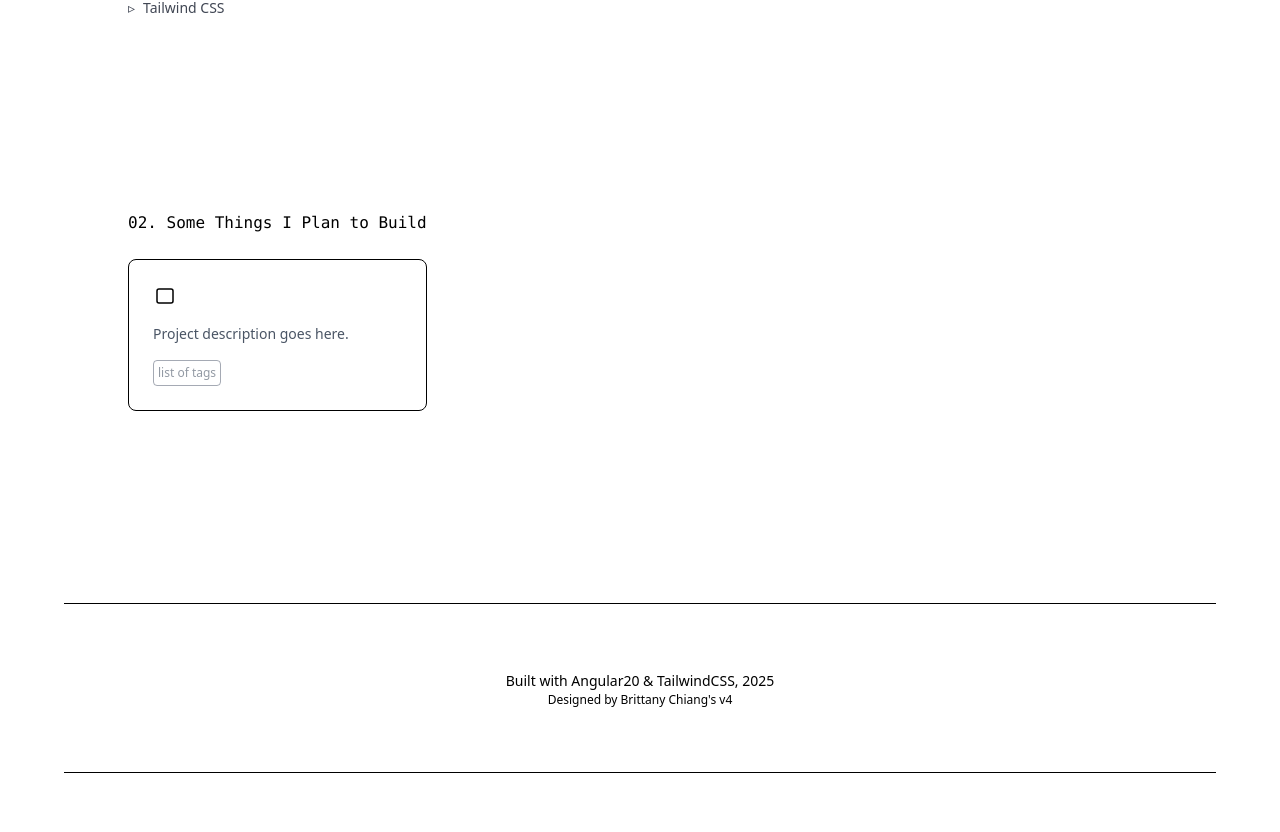
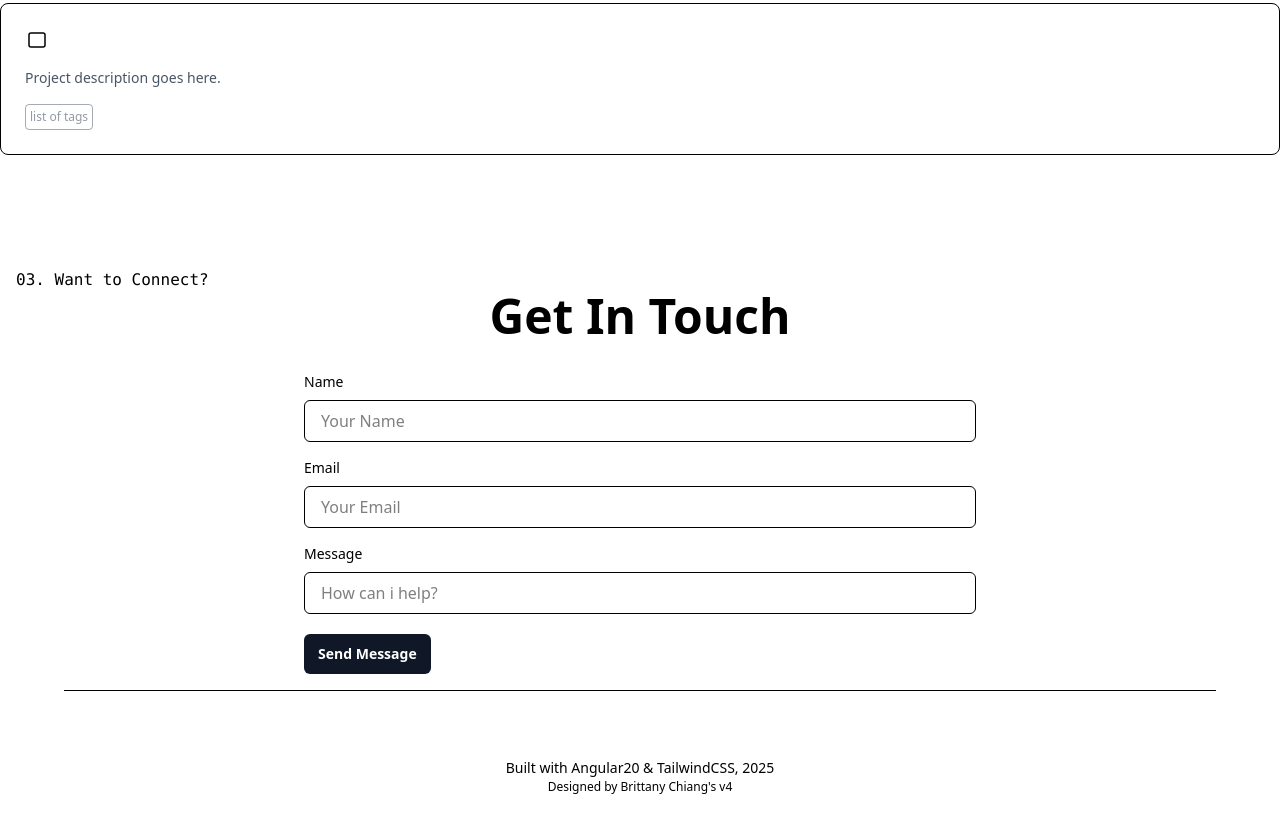
Before and after one commit to alexisnapoles/alexis-portfolio, an Angular app: page /home in a window 1280 px wide. Shown: the part 1275-2107 px from the top of the page. Before the commit the page ends 2048 px from the top, so only its background shows below. Built offline with nearby package versions, Linux system fonts and the light colour scheme.

Commit message:
add & modify: (component and layout): added contact component and modified some layout in hero-banner, home, projects, and about

```diff
--- a/src/app/app.routes.ts
+++ b/src/app/app.routes.ts
@@ -18,4 +18,8 @@ export const routes: Routes = [
     path: 'projects',
     loadComponent: () => import('./pages/projects/projects').then((m) => m.Projects),
   },
+  {
+    path: 'contact',
+    loadComponent: () => import('./pages/contact/contact').then((m) => m.Contact),
+  },
 ];
--- a/src/app/pages/about/about.html
+++ b/src/app/pages/about/about.html
@@ -1,4 +1,4 @@
-<section class="container py-24 text-shadow-white" id="about">
+<section class="container mx-auto p-4 text-shadow-white" id="about">
   <a class="font-mono text-base hover:text-cyan-500">01. About Me</a>
   <div class="grid grid-cols-2 gap-20 md:grid-cols-[1fr, 340px] items-start">
     <div class="w-[50svw] max-w-none text-gray-900/80">
--- /dev/null
+++ b/src/app/pages/contact/contact.html
@@ -0,0 +1,87 @@
+<section class="container mx-auto p-4 text-shadow-white" id="contact">
+  <a class="font-mono text-base hover:text-cyan-500">03. Want to Connect?</a>
+  <h2 class="text-3xl md:text-5xl font-bold text-center">Get In Touch</h2>
+  <div class="mt-8 mx-auto max-w-2xl">
+    <form [formGroup]="contactForm" (ngSubmit)="onSubmit()" class="grid gap-5">
+      <div>
+        <div>
+          <label class="block text-sm mb-2">Name</label>
+          <input
+            formControlName="name"
+            type="text"
+            class="w-full rounded-md bg-accent/20 border px-4 py-2 focus:outline-none focus:ring-2"
+            placeholder="Your Name"
+          />
+          @if (formInput['name'].touched && formInput['name'].invalid) {
+          <p class="mt-1 text-xs text-red-400">Please enter at least 2 characters.</p>
+          }
+        </div>
+        <div>
+          <label class="block text-sm mb-2 mt-4">Email</label>
+          <input
+            formControlName="email"
+            type="email"
+            class="w-full rounded-md bg-accent/20 border px-4 py-2 focus:outline-none focus:ring-2"
+            placeholder="Your Email"
+          />
+          @if (formInput['email'].touched && formInput['email'].invalid) {
+          <p class="mt-1 text-xs text-red-400">Please enter valid email address.</p>
+          }
+        </div>
+        <div>
+          <label class="block text-sm mb-2 mt-4">Message</label>
+          <input
+            formControlName="message"
+            type="email"
+            rows="5"
+            class="w-full rounded-md bg-accent/20 border px-4 py-2 focus:outline-none focus:ring-2"
+            placeholder="How can i help?"
+          />
+          @if (formInput['message'].touched && formInput['message'].invalid) {
+          <p class="mt-1 text-xs text-red-400">Message must be at least 10 characters.</p>
+          }
+        </div>
+      </div>
+      <div class="gap-4">
+        <button
+          type="submit"
+          [disabled]="loading() || contactForm.invalid"
+          class="rounded-md px-3.5 py-2.5 text-sm font-semibold bg-gray-900 text-white hover:bg-gray-100 hover:text-gray-600 self-center"
+        >
+          @if(!loading()) {<span>Send Message</span>} @else {
+          <span class="inline-flex items-center gap-2">
+            <svg class="animate-spin h-5 w-5" viewBox="0 0 50 50">
+              <circle
+                class="opacity-30"
+                cx="25"
+                cy="25"
+                r="20"
+                stroke="currentColor"
+                stroke-width="5"
+                fill="none"
+              />
+              <circle
+                class=""
+                cx="25"
+                cy="25"
+                r="20"
+                stroke="currentColor"
+                stroke-width="5"
+                fill="none"
+                stroke-dasharray="100"
+                stroke-dashoffset="75"
+              />
+            </svg>
+            Sending...
+          </span>
+          }
+        </button>
+        @if(submitted()) {
+        <p class="py-1.5 text-sm font-semibold text-green-700">
+          Thanks! I'll get back to you shortly!
+        </p>
+        }
+      </div>
+    </form>
+  </div>
+</section>
--- /dev/null
+++ b/src/app/pages/contact/contact.ts
@@ -0,0 +1,39 @@
+import { Component, signal } from '@angular/core';
+import { FormGroup, FormBuilder, Validators, ReactiveFormsModule } from '@angular/forms';
+
+@Component({
+  selector: 'app-contact',
+  imports: [ReactiveFormsModule],
+  templateUrl: './contact.html',
+  styleUrl: './contact.css',
+})
+export class Contact {
+  submitted = signal(false);
+  loading = signal(false);
+
+  contactForm: FormGroup;
+
+  constructor(private formBuilder: FormBuilder) {
+    this.contactForm = this.formBuilder.group({
+      name: ['', [Validators.required, Validators.minLength(2)]],
+      email: ['', [Validators.required, Validators.email]],
+      message: ['', [Validators.required, Validators.minLength(10)]],
+    });
+  }
+
+  get formInput() {
+    return this.contactForm.controls;
+  }
+
+  onSubmit() {
+    if (this.contactForm.invalid) {
+      this.contactForm.markAllAsTouched();
+    }
+    this.loading.set(true);
+    setTimeout(() => {
+      this.submitted.set(true);
+      this.loading.set(false);
+      this.contactForm.reset();
+    }, 1000);
+  }
+}
--- a/src/app/pages/home/home.html
+++ b/src/app/pages/home/home.html
@@ -1,7 +1,6 @@
-<div
-  class="w-[80svw] mx-auto min-h-[70svh] md:min-h-[85svh] grid place-items-center md:place-items-start py-24"
->
+<div>
   <app-hero-banner />
   <app-about />
   <app-projects />
+  <app-contact />
 </div>
--- a/src/app/pages/home/home.ts
+++ b/src/app/pages/home/home.ts
@@ -2,10 +2,11 @@ import { Component } from '@angular/core';
 import { HeroBanner } from '../../shared/components/hero-banner/hero-banner';
 import { About } from '../about/about';
 import { Projects } from '../projects/projects';
+import { Contact } from '../contact/contact';
 
 @Component({
   selector: 'app-home',
-  imports: [HeroBanner, About, Projects],
+  imports: [HeroBanner, About, Projects, Contact],
   templateUrl: './home.html',
   styleUrl: './home.css',
 })
--- a/src/app/pages/projects/projects.html
+++ b/src/app/pages/projects/projects.html
@@ -1,4 +1,4 @@
-<section class="container py-24 text-shadow-white" id="projects">
+<section class="container mx-auto py-24 text-shadow-white" id="projects">
   <a class="font-mono text-base hover:text-cyan-500">02. Some Things I Plan to Build</a>
   <div>
     <!-- stuck with property binding: need to ask HOW it is done shout i put it here or sa project-card -->
--- a/src/app/shared/components/hero-banner/hero-banner.html
+++ b/src/app/shared/components/hero-banner/hero-banner.html
@@ -1,5 +1,5 @@
 <section
-  class="container min-h-[70svh] md:min-h-[85svh] grid place-items-center md:place-items-start py-24"
+  class="container min-h-[70svh] md:min-h-[85svh] grid place-items-center md:place-items-start py-24 mx-auto"
   id="top"
 >
   <div class="w-full">
```
Also changed, not shown: src/app/pages/contact/contact.css (added), 1 other file (tests, documents, lock files or other folders).
